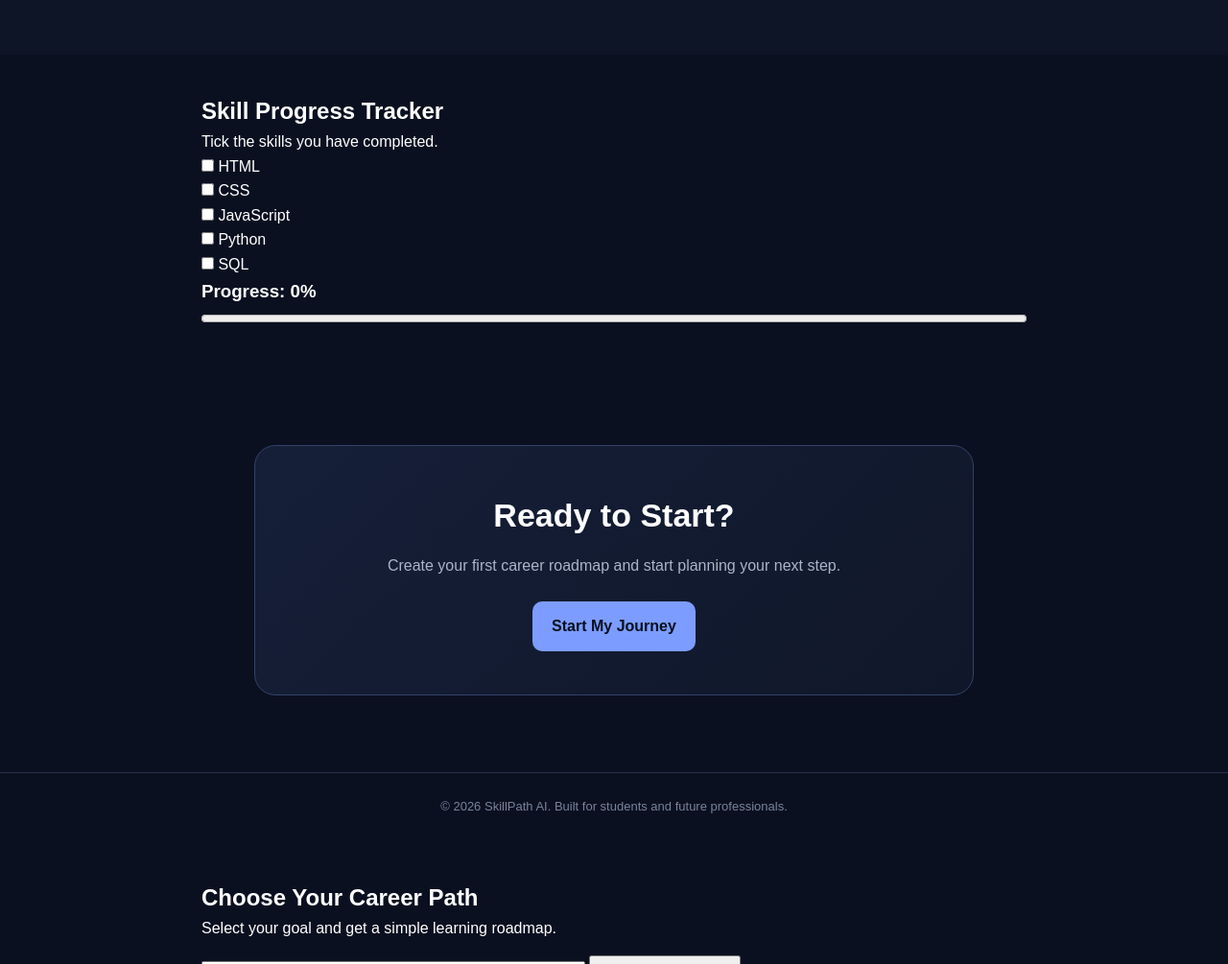
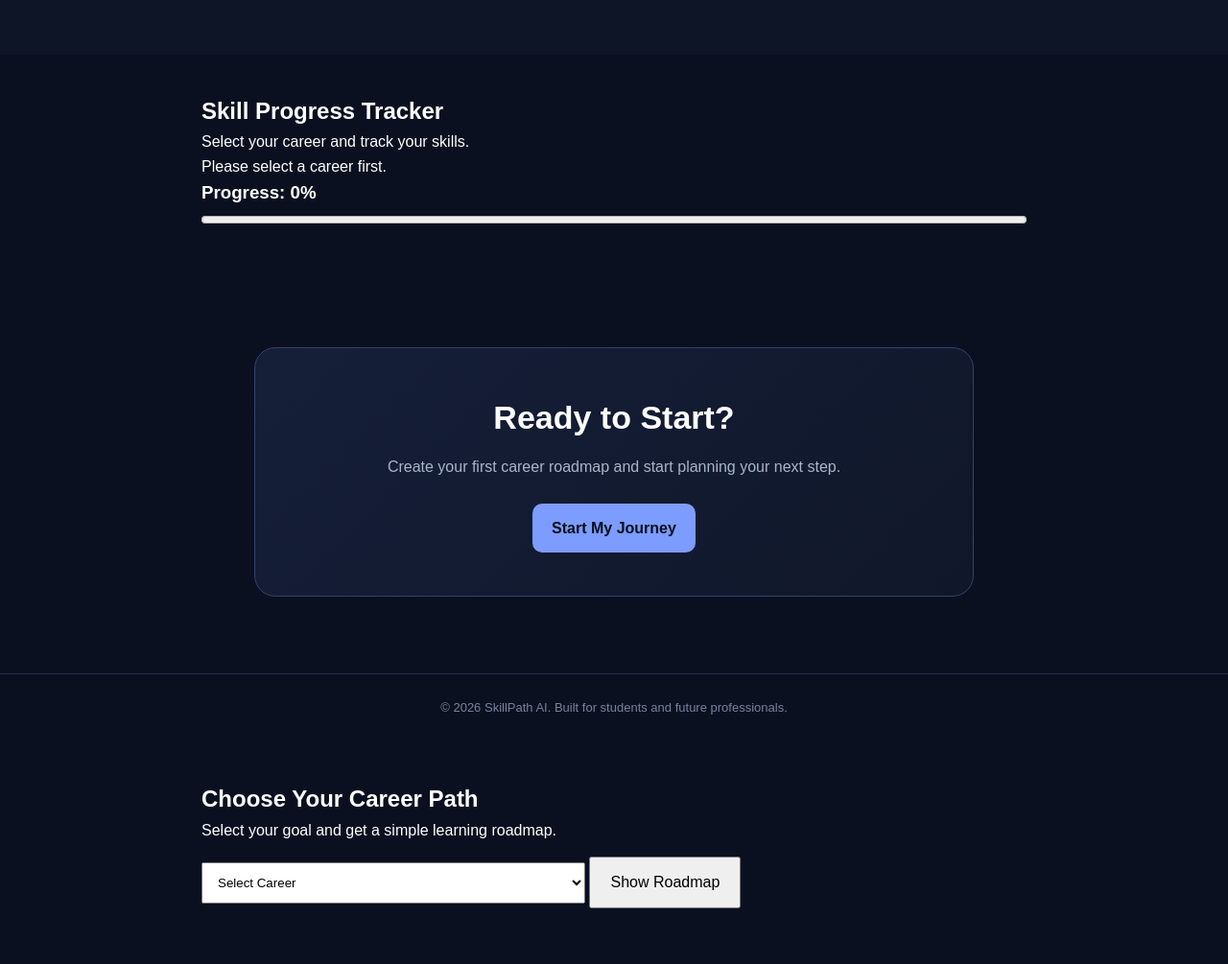
Before and after one commit to azamkhan72170/skillpath-ai, a website: page index.html in a window 1280 px wide. Shown: the part 1940-2945 px from the top of the page at 96% size. Drawn offline with Linux system fonts and the light colour scheme.

Commit message:
Fix dynamic career skill tracker

```diff
--- a/index.html
+++ b/index.html
@@ -596,43 +596,15 @@
     </section>
     <section id="skill-tracker" style="padding:40px 20px;max-width:900px;margin:auto">
   <h2>Skill Progress Tracker</h2>
-  <p>Tick the skills you have completed.</p>
+  <p>Select your career and track your skills.</p>
 
-  <label>
-    <input type="checkbox" class="skill-check">
-    HTML
-  </label>
-  <br>
-
-  <label>
-    <input type="checkbox" class="skill-check">
-    CSS
-  </label>
-  <br>
-
-  <label>
-    <input type="checkbox" class="skill-check">
-    JavaScript
-  </label>
-  <br>
-
-  <label>
-    <input type="checkbox" class="skill-check">
-    Python
-  </label>
-  <br>
-
-  <label>
-    <input type="checkbox" class="skill-check">
-    SQL
-  </label>
+  <div id="dynamicSkills"></div>
 
   <h3>Progress: <span id="progressText">0%</span></h3>
 
   <progress id="progressBar" value="0" max="100" style="width:100%"></progress>
     </section>
-
-    <section id="career" class="career">
+  <section id="career" class="career">
       <div class="container">
 
         <div class="career-box">
@@ -798,35 +770,99 @@ function showRoadmap() {
     document.getElementById("careerSelect").value = savedCareer;
   }
 };
-  const skillChecks = document.querySelectorAll(".skill-check");
-const progressText = document.getElementById("progressText");
-const progressBar = document.getElementById("progressBar");
+  const careerSkills = {
+  "Data Analyst": [
+    "Excel",
+    "SQL",
+    "Python",
+    "Power BI",
+    "Statistics"
+  ],
 
-function updateSkillProgress() {
+  "Web Developer": [
+    "HTML",
+    "CSS",
+    "JavaScript",
+    "Git and GitHub",
+    "Responsive Design"
+  ],
+
+  "Python Developer": [
+    "Python Basics",
+    "Functions and OOP",
+    "SQL",
+    "Flask or Django",
+    "Python Projects"
+  ],
+
+  "Software Engineer": [
+    "C or Java",
+    "Data Structures",
+    "Algorithms",
+    "Git and GitHub",
+    "Coding Practice"
+  ]
+};
+
+function loadCareerSkills() {
+  const career = document.getElementById("careerSelect").value;
+  const skillsBox = document.getElementById("dynamicSkills");
+
+  skillsBox.innerHTML = "";
+
+  if (!career || !careerSkills[career]) {
+    skillsBox.innerHTML = "<p>Please select a career first.</p>";
+    document.getElementById("progressText").textContent = "0%";
+    document.getElementById("progressBar").value = 0;
+    return;
+  }
+
+  careerSkills[career].forEach((skill) => {
+    const label = document.createElement("label");
+
+    label.style.display = "block";
+    label.style.margin = "12px 0";
+
+    label.innerHTML = `
+      <input type="checkbox" class="dynamic-skill">
+      ${skill}
+    `;
+
+    skillsBox.appendChild(label);
+  });
+
+  const checkboxes = document.querySelectorAll(".dynamic-skill");
+
+  checkboxes.forEach((checkbox) => {
+    checkbox.addEventListener("change", updateCareerProgress);
+  });
+
+  updateCareerProgress();
+}
+
+function updateCareerProgress() {
+  const checkboxes = document.querySelectorAll(".dynamic-skill");
   let completed = 0;
 
-  skillChecks.forEach((skill, index) => {
-    localStorage.setItem("skill" + index, skill.checked);
-
-    if (skill.checked) {
+  checkboxes.forEach((checkbox) => {
+    if (checkbox.checked) {
       completed++;
     }
   });
 
-  const progress = Math.round(
-    (completed / skillChecks.length) * 100
-  );
+  const progress = checkboxes.length
+    ? Math.round((completed / checkboxes.length) * 100)
+    : 0;
 
-  progressText.textContent = progress + "%";
-  progressBar.value = progress;
+  document.getElementById("progressText").textContent = progress + "%";
+  document.getElementById("progressBar").value = progress;
 }
 
-skillChecks.forEach((skill, index) => {
-  skill.checked = localStorage.getItem("skill" + index) === "true";
-  skill.addEventListener("change", updateSkillProgress);
-});
+document
+  .getElementById("careerSelect")
+  .addEventListener("change", loadCareerSkills);
 
-updateSkillProgress();
+loadCareerSkills();
 </script>
 </body>
 </html>
```
